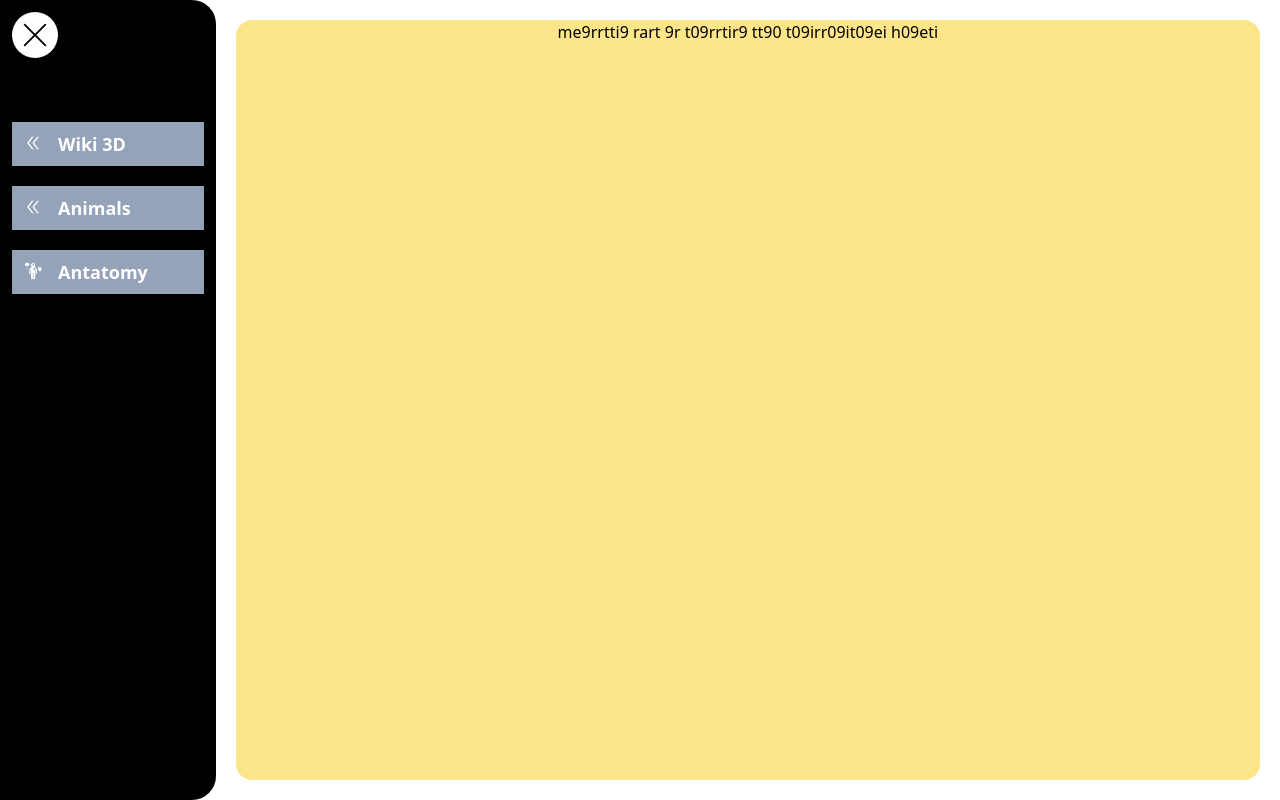
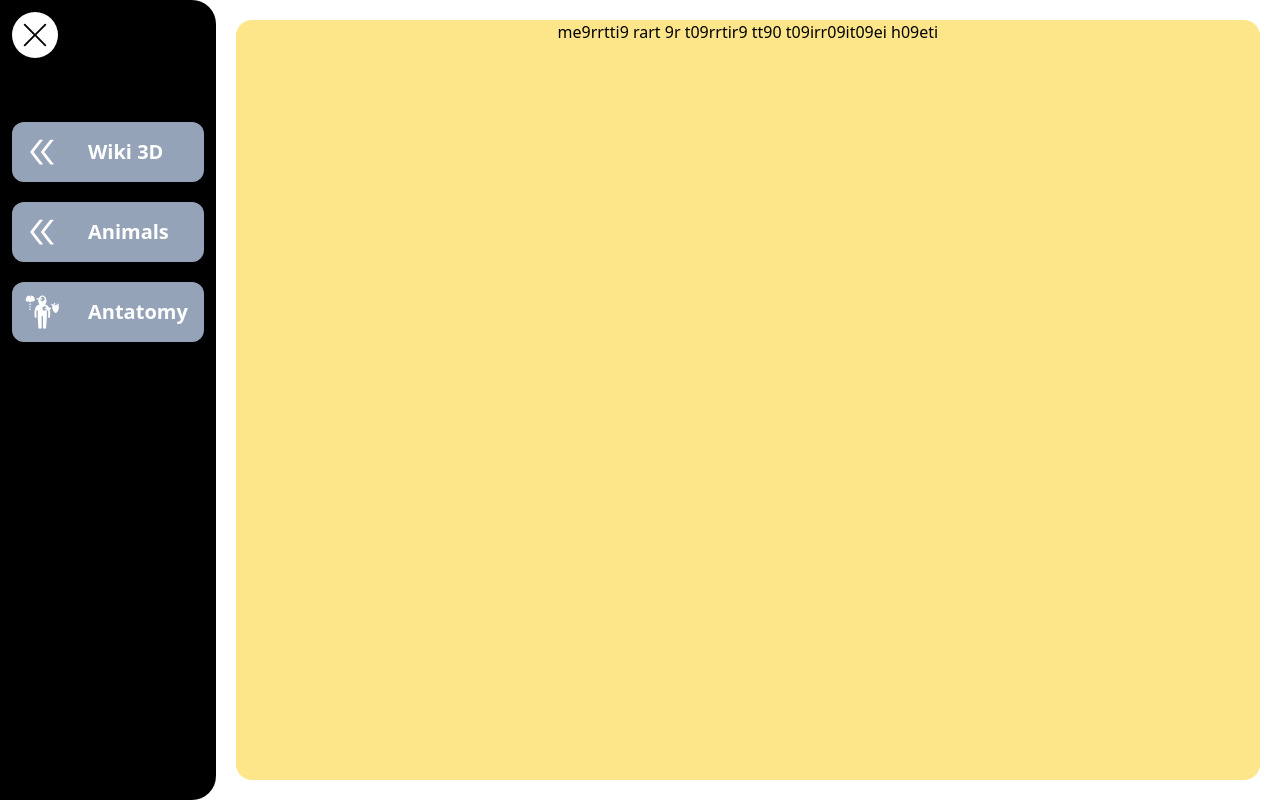
Before and after one commit to IncompleteAtom786/hci-project, a React (Vite) app: page / in a window 1280 px wide. Built offline with nearby package versions, Linux system fonts and the light colour scheme.

Commit message:
3rd commit

```diff
--- a/src/Components/SideBar.jsx
+++ b/src/Components/SideBar.jsx
@@ -15,16 +15,16 @@ export default function SideBar() {
 
     return (
         <div className={`h-full bg-black text-3xl w-fit rounded-e-3xl flex flex-col`}>
-            <div className={`text-3xl p-2 m-3 text-center w-fit text-black bg-white rounded-full cursor-pointer`}
+            <div className={`text-3xl p-2 m-3 w-fit text-black bg-white rounded-full cursor-pointer`}
                 onClick={() => { setOpen(!open); }}>
                 {!open ? <BsList /> : <BsXLg />}
             </div>
-            <ul className={`mt-10`}>
+            <ul className={`mt-10 p-3`}>
                 {Webpages.map((page, index) => (
                     <Link to={page.link}>
-                        <li key={index} className={`m-3 p-2 font-bold text-center mb-5 min-w-max text-white bg-slate-400 border-white cursor-pointer text-lg flex flex-row`}>
-                            <div className={`text-center h-fit w-fit m-1`}>{page.icon}</div>
-                            {open && <span className={`ml-3 pr-12`}> {page.title}</span>}
+                        <li key={index} className={`font-bold text-center mb-5 text-white bg-slate-400 border-white cursor-pointer flex flex-row rounded-xl ${!open ? "w-fit" : "min-w-max"}`}>
+                            <div className={`text-center text-4xl h-fit w-fit p-1 m-2`}>{page.icon}</div>
+                            {open && <span className={`text-xl content-center m-3 p-1`}> {page.title}</span>}
                         </li>
                     </Link>
                 ))}
```
